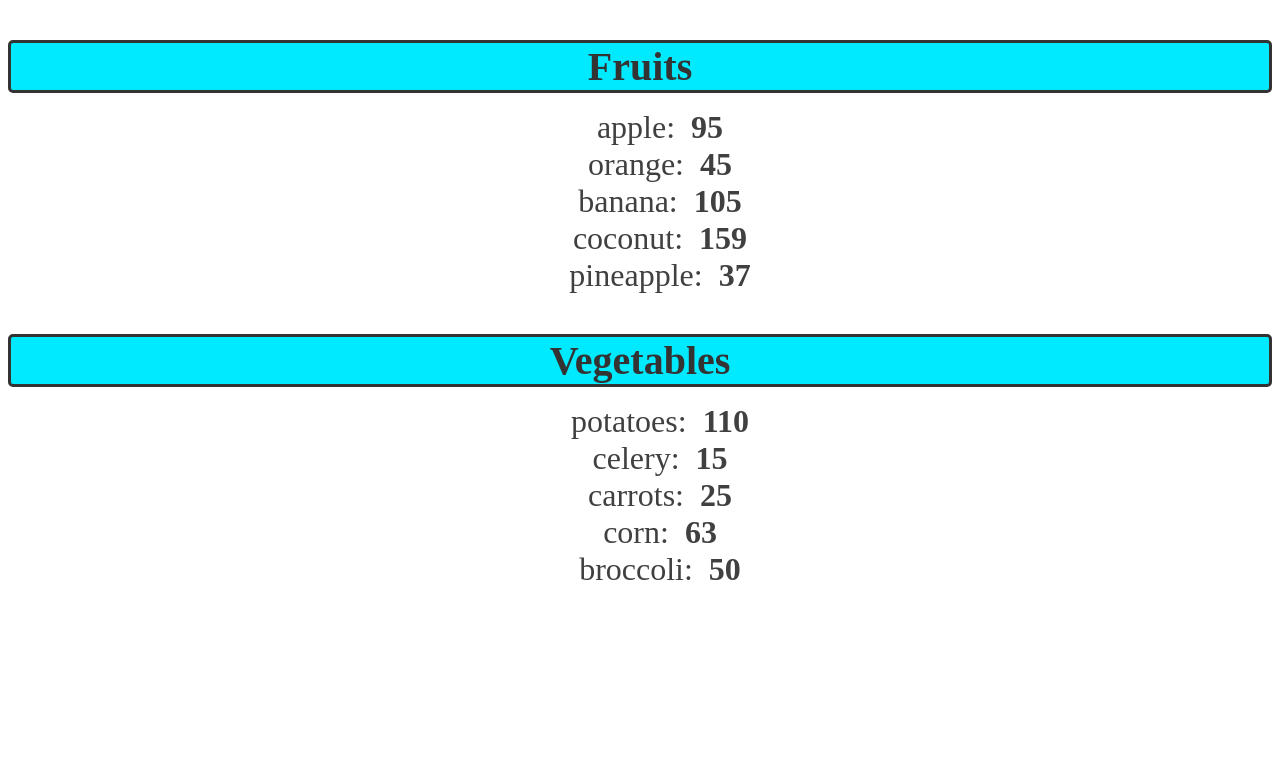
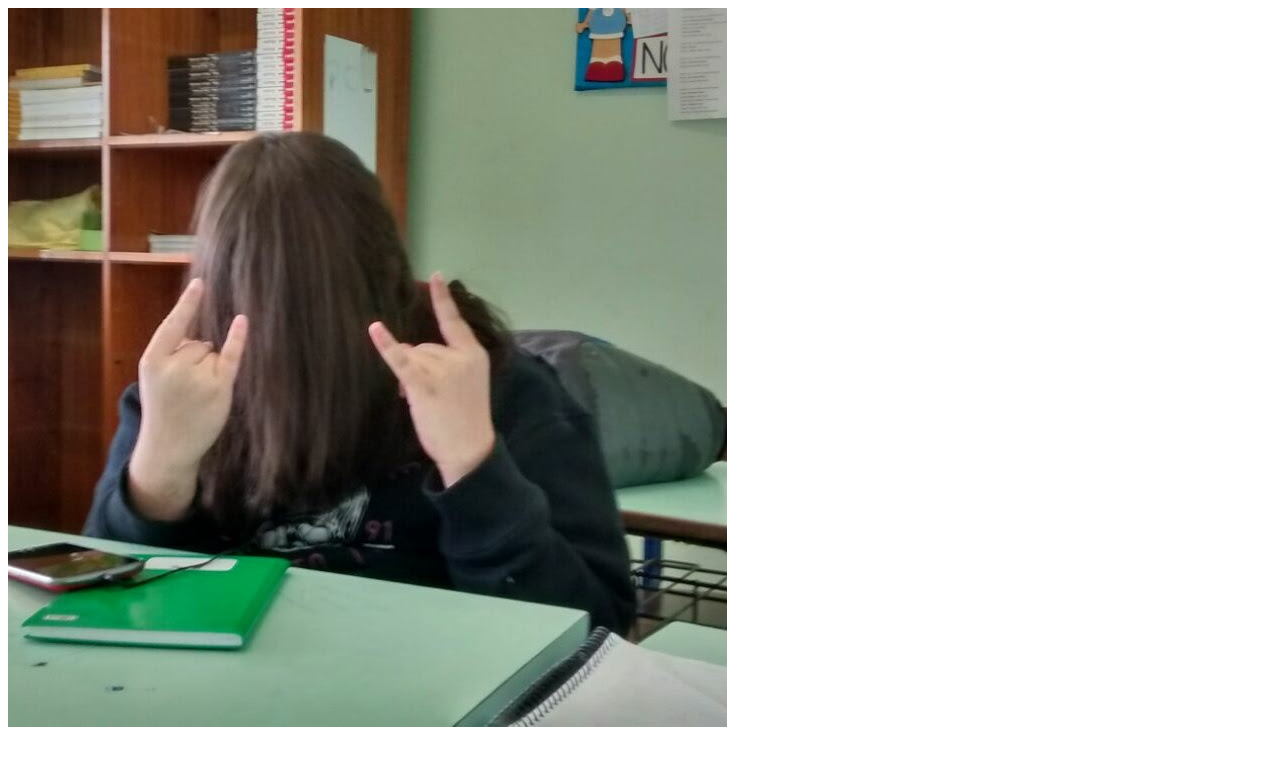
Before and after one commit to viniciusquintana/react-course-brocode, a React (Vite) app in the folder my-react-app/: page / in a window 1280 px wide. Shown: the top 766 px of the page. Built offline with nearby package versions, Linux system fonts and the light colour scheme.

Commit message:
finish click events lesson

```diff
--- a/my-react-app/src/App.jsx
+++ b/my-react-app/src/App.jsx
@@ -1,23 +1,8 @@
-import List from './List.jsx'
+
+import ProfilePicture from "./ProfilePicture.jsx";
 
 function App() {
 
-  const fruits = [{id: 1, name: "apple", calories: 95},
-                  {id: 2, name:"orange", calories: 45},
-                  {id: 3, name:"banana", calories: 105},
-                  {id: 4, name:"coconut", calories: 159},
-                  {id: 5, name:"pineapple", calories: 37}];
-
-  const vegetables = [{id: 6, name: "potatoes", calories: 110},
-                      {id: 7, name:"celery", calories: 15},
-                      {id: 8, name:"carrots", calories: 25},
-                      {id: 9, name:"corn", calories: 63},
-                      {id: 10, name:"broccoli", calories: 50}];
-
-  return( <>
-            {fruits.length > 0 && <List items={fruits} category="Fruits"/>}
-            {vegetables.length > 0 &&<List items={vegetables} category="Vegetables"/>}
-          </>);
+  return(<ProfilePicture />);
 }
-
 export default App
--- /dev/null
+++ b/my-react-app/src/ProfilePicture.jsx
@@ -0,0 +1,10 @@
+
+function ProfilePicture(){
+
+  const imageUrl = './src/assets/profile.jpg';
+
+  const handleClick = (e) => e.target.style.display = "none";
+
+  return(<img onClick={(e) => handleClick(e)} src={imageUrl}></img>);
+}
+export default ProfilePicture
```
Also changed, not shown: my-react-app/src/Button.jsx (+3 -11 lines), my-react-app/src/assets/profile.jpg (added).
